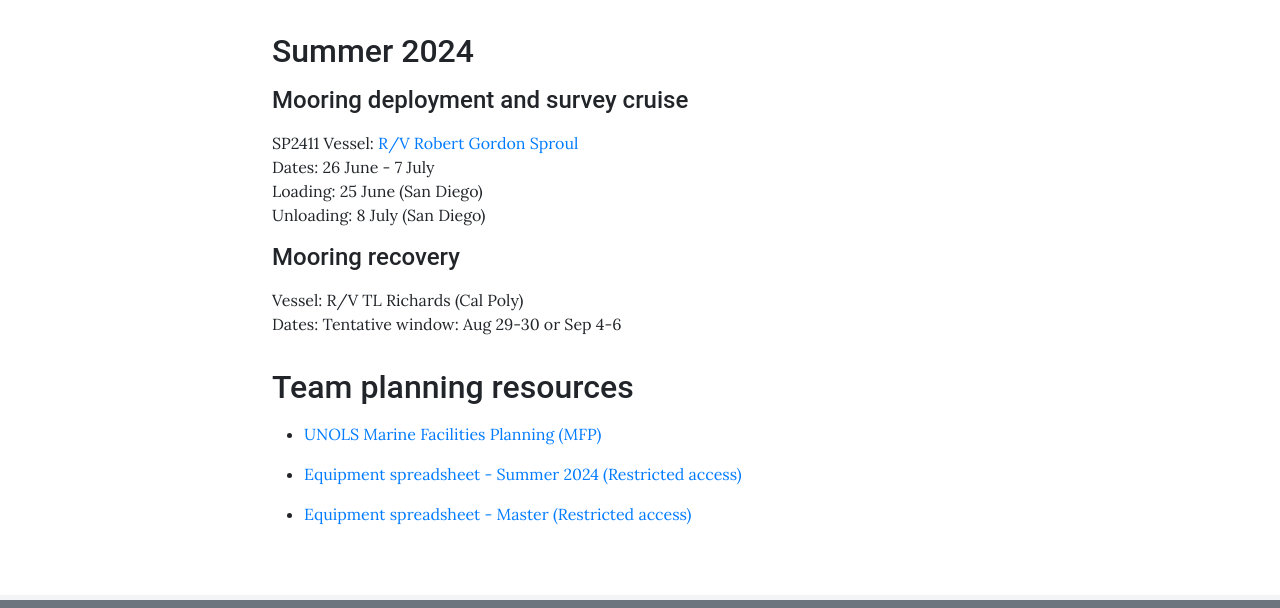
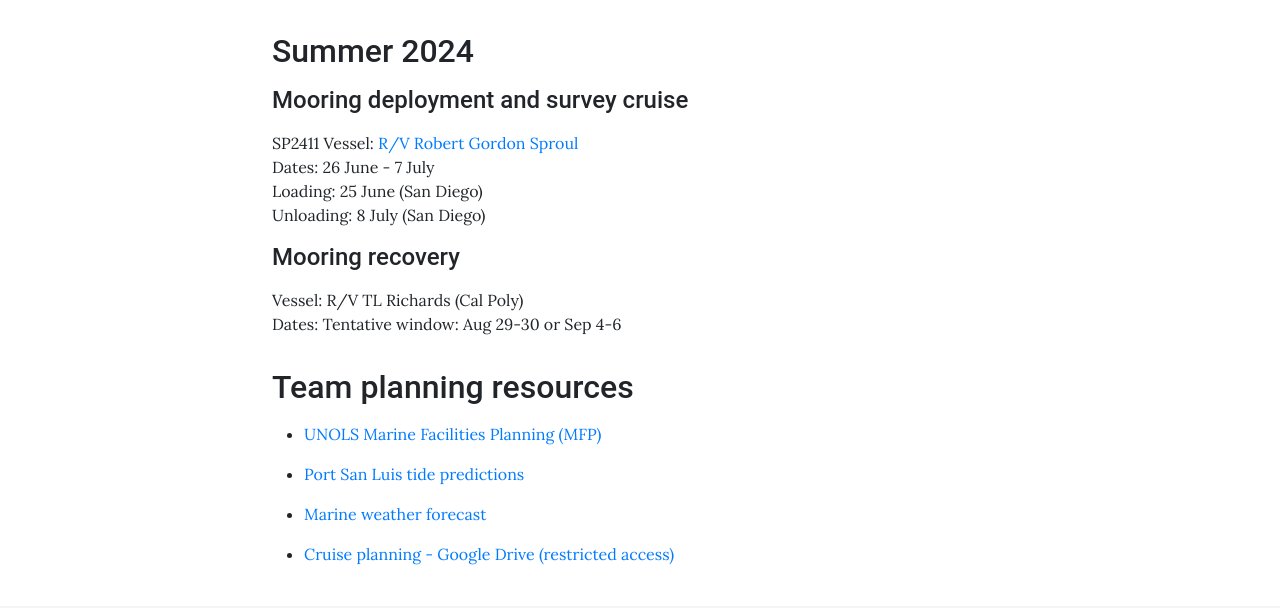
Before and after one commit to subfex/subfex.github.io, a Jekyll site: the page built from pages/cruises.md, in a window 1280 px wide, cut to the strip 308-916 px from the top of the page. Built offline with Jekyll 4.4.1, drawn with Linux system fonts in a browser that asks for light colours.

Commit message:
added cruise planning resources

```diff
--- a/pages/cruises.md
+++ b/pages/cruises.md
@@ -27,6 +27,8 @@ Dates: Tentative window: Aug 29-30 or Sep 4-6
 
 * [UNOLS Marine Facilities Planning (MFP)](https://mfp.us/)
 
-* [Equipment spreadsheet - Summer 2024 (Restricted access)](https://docs.google.com/spreadsheets/d/1KZ_uVu4Zeo6OlTWv-ePXMyKW4LfqrqMYGfEZi7bEd0g/edit?usp=sharing)
+* [Port San Luis tide predictions](https://tidesandcurrents.noaa.gov/noaatidepredictions.html?id=9412110&units=standard&bdate=20240626&edate=20240708&timezone=LST/LDT&clock=12hour&datum=MLLW&interval=hilo&action=dailychart)
 
-* [Equipment spreadsheet - Master (Restricted access)](https://docs.google.com/spreadsheets/d/1bXP-cyFelC7ALViVjWwLsCGMYALvB3eYB4cDQtZVSOI/edit?usp=sharing)
+* [Marine weather forecast](https://marine.weather.gov/MapClick.php?zoneid=PZZ645)
+
+* [Cruise planning - Google Drive (restricted access)](https://drive.google.com/drive/folders/1qpKtVWYhwcbYkcDVA9oJ97laUhW7snCm?usp=sharing)
```
